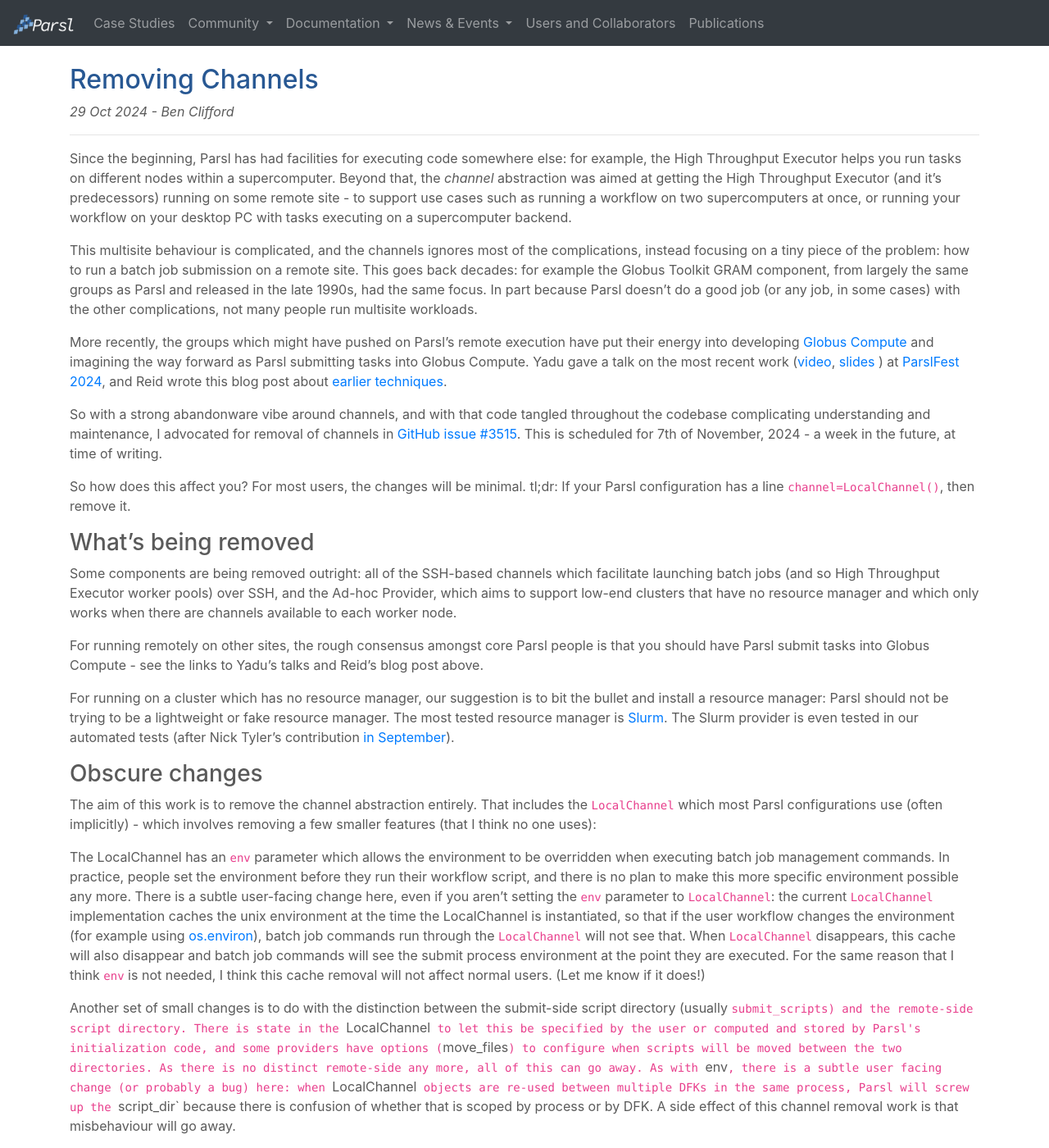
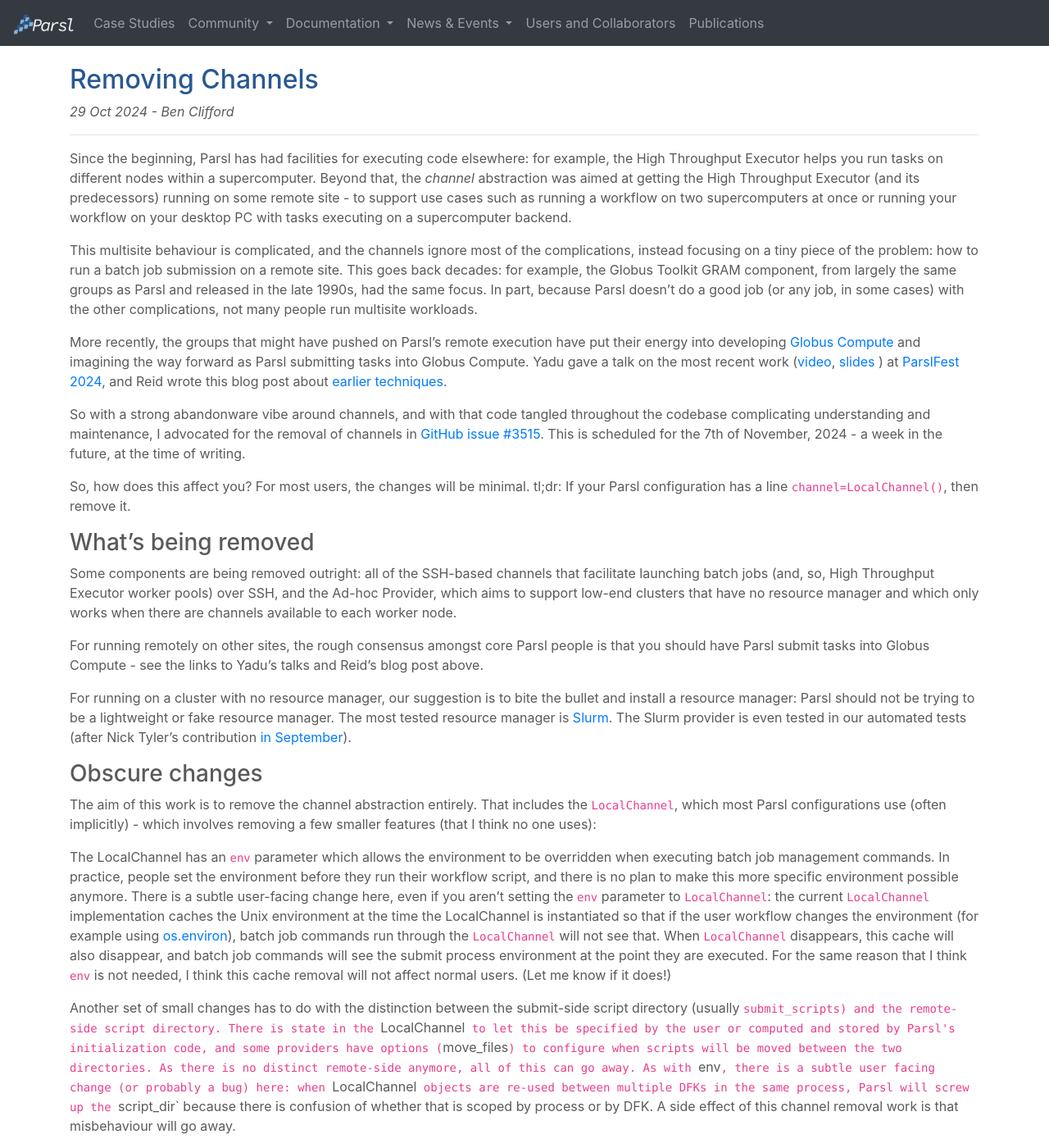
Before and after one commit to Parsl/parsl.github.io, a Jekyll site: the page built from _posts/2024-10-29-removing-channels.md, in a window 1280 px wide and 1400 px high. Shown: the whole window at 82% size. Built offline with Jekyll 4.4.1, drawn with Linux system fonts in a browser that asks for light colours; some of the changed text lies outside the part shown.

Commit message:
Made some minor grammatical updates

```diff
--- a/_posts/2024-10-29-removing-channels.md
+++ b/_posts/2024-10-29-removing-channels.md
@@ -5,42 +5,42 @@
 excerpt: In November 2024, Parsl's little used Channel abstraction is going away. Here are some details.
 ---
 
-Since the beginning, Parsl has had facilities for executing code somewhere else: for example, the High Throughput Executor helps you run tasks on different nodes within a supercomputer. Beyond that, the <em>channel</em> abstraction was aimed at getting the High Throughput Executor (and it's predecessors) running on some remote site - to support use cases such as running a workflow on two supercomputers at once, or running your workflow on your desktop PC with tasks executing on a supercomputer backend.
+Since the beginning, Parsl has had facilities for executing code elsewhere: for example, the High Throughput Executor helps you run tasks on different nodes within a supercomputer. Beyond that, the <em>channel</em> abstraction was aimed at getting the High Throughput Executor (and its predecessors) running on some remote site - to support use cases such as running a workflow on two supercomputers at once or running your workflow on your desktop PC with tasks executing on a supercomputer backend.
 
-This multisite behaviour is complicated, and the channels ignores most of the complications, instead focusing on a tiny piece of the problem: how to run a batch job submission on a remote site. This goes back decades: for example the Globus Toolkit GRAM component, from largely the same groups as Parsl and released in the late 1990s, had the same focus. In part because Parsl doesn't do a good job (or any job, in some cases) with the other complications, not many people run multisite workloads.
+This multisite behaviour is complicated, and the channels ignore most of the complications, instead focusing on a tiny piece of the problem: how to run a batch job submission on a remote site. This goes back decades: for example, the Globus Toolkit GRAM component, from largely the same groups as Parsl and released in the late 1990s, had the same focus. In part, because Parsl doesn't do a good job (or any job, in some cases) with the other complications, not many people run multisite workloads.
 
-More recently, the groups which might have pushed on Parsl's remote execution have put their energy into developing <a href="https://www.globus.org/compute">Globus Compute</a> and imagining the way forward as Parsl submitting tasks into Globus Compute. Yadu gave a talk on the most recent work (<a href="https://youtu.be/6TFTzIdWwUg">video</a>, <a href="https://parsl-project.org/parslfest/2024/Babuji-Yadu_PF24-Channels-and-GCE.pdf">slides</a> ) at <a href="https://parsl-project.org/parslfest/parslfest2024.html">ParslFest 2024</a>, and Reid wrote this blog post about <a href="https://parsl-project.org/2024/06/26/parsl-globus-compute.html">earlier techniques</a>.
+More recently, the groups that might have pushed on Parsl's remote execution have put their energy into developing <a href="https://www.globus.org/compute">Globus Compute</a> and imagining the way forward as Parsl submitting tasks into Globus Compute. Yadu gave a talk on the most recent work (<a href="https://youtu.be/6TFTzIdWwUg">video</a>, <a href="https://parsl-project.org/parslfest/2024/Babuji-Yadu_PF24-Channels-and-GCE.pdf">slides</a> ) at <a href="https://parsl-project.org/parslfest/parslfest2024.html">ParslFest 2024</a>, and Reid wrote this blog post about <a href="https://parsl-project.org/2024/06/26/parsl-globus-compute.html">earlier techniques</a>.
 
-So with a strong abandonware vibe around channels, and with that code tangled throughout the codebase complicating understanding and maintenance, I advocated for removal of channels in <a href="https://github.com/Parsl/parsl/issues/3515">GitHub issue #3515</a>. This is scheduled for 7th of November, 2024 - a week in the future, at time of writing.
+So with a strong abandonware vibe around channels, and with that code tangled throughout the codebase complicating understanding and maintenance, I advocated for the removal of channels in <a href="https://github.com/Parsl/parsl/issues/3515">GitHub issue #3515</a>. This is scheduled for the 7th of November, 2024 - a week in the future, at the time of writing.
 
-So how does this affect you? For most users, the changes will be minimal. tl;dr: If your Parsl configuration has a line `channel=LocalChannel()`, then remove it.
+So, how does this affect you? For most users, the changes will be minimal. tl;dr: If your Parsl configuration has a line `channel=LocalChannel()`, then remove it.
 
 ### What's being removed
 
-Some components are being removed outright: all of the SSH-based channels which facilitate launching batch jobs (and so High Throughput Executor worker pools) over SSH, and the Ad-hoc Provider, which aims to support low-end clusters that have no resource manager and which only works when there are channels available to each worker node.
+Some components are being removed outright: all of the SSH-based channels that facilitate launching batch jobs (and, so, High Throughput Executor worker pools) over SSH, and the Ad-hoc Provider, which aims to support low-end clusters that have no resource manager and which only works when there are channels available to each worker node.
 
 For running remotely on other sites, the rough consensus amongst core Parsl people is that you should have Parsl submit tasks into Globus Compute - see the links to Yadu's talks and Reid's blog post above.
 
-For running on a cluster which has no resource manager, our suggestion is to bit the bullet and install a resource manager: Parsl should not be trying to be a lightweight or fake resource manager. The most tested resource manager is <a href="https://slurm.schedmd.com/documentation.html">Slurm</a>. The Slurm provider is even tested in our automated tests (after Nick Tyler's contribution <a href="https://github.com/Parsl/parsl/pull/3606">in September</a>).
+For running on a cluster with no resource manager, our suggestion is to bite the bullet and install a resource manager: Parsl should not be trying to be a lightweight or fake resource manager. The most tested resource manager is <a href="https://slurm.schedmd.com/documentation.html">Slurm</a>. The Slurm provider is even tested in our automated tests (after Nick Tyler's contribution <a href="https://github.com/Parsl/parsl/pull/3606">in September</a>).
 
 ### Obscure changes
 
-The aim of this work is to remove the channel abstraction entirely. That includes the `LocalChannel` which most Parsl configurations use (often implicitly) - which involves removing a few smaller features (that I think no one uses):
+The aim of this work is to remove the channel abstraction entirely. That includes the `LocalChannel`, which most Parsl configurations use (often implicitly) - which involves removing a few smaller features (that I think no one uses):
 
-The LocalChannel has an `env` parameter which allows the environment to be overridden when executing batch job management commands. In practice, people set the environment before they run their workflow script, and there is no plan to make this more specific environment possible any more. There is a subtle user-facing change here, even if you aren't setting the `env` parameter to `LocalChannel`: the current `LocalChannel` implementation caches the unix environment at the time the LocalChannel is instantiated, so that if the user workflow changes the environment (for example using <a href="https://docs.python.org/3/library/os.html#os.environ">os.environ</a>), batch job commands run through the `LocalChannel` will not see that. When `LocalChannel` disappears, this cache will also disappear and batch job commands will see the submit process environment at the point they are executed. For the same reason that I think `env` is not needed, I think this cache removal will not affect normal users. (Let me know if it does!)
+The LocalChannel has an `env` parameter which allows the environment to be overridden when executing batch job management commands. In practice, people set the environment before they run their workflow script, and there is no plan to make this more specific environment possible anymore. There is a subtle user-facing change here, even if you aren't setting the `env` parameter to `LocalChannel`: the current `LocalChannel` implementation caches the Unix environment at the time the LocalChannel is instantiated so that if the user workflow changes the environment (for example using <a href="https://docs.python.org/3/library/os.html#os.environ">os.environ</a>), batch job commands run through the `LocalChannel` will not see that. When `LocalChannel` disappears, this cache will also disappear, and batch job commands will see the submit process environment at the point they are executed. For the same reason that I think `env` is not needed, I think this cache removal will not affect normal users. (Let me know if it does!)
 
-Another set of small changes is to do with the distinction between the submit-side script directory (usually `submit_scripts) and the remote-side script directory. There is state in the `LocalChannel` to let this be specified by the user or computed and stored by Parsl's initialization code, and some providers have options (`move_files`) to configure when scripts will be moved between the two directories. As there is no distinct remote-side any more, all of this can go away. As with `env`, there is a subtle user facing change (or probably a bug) here: when `LocalChannel` objects are re-used between multiple DFKs in the same process, Parsl will screw up the `script_dir` because there is confusion of whether that is scoped by process or by DFK. A side effect of this channel removal work is that misbehaviour will go away.
+Another set of small changes has to do with the distinction between the submit-side script directory (usually `submit_scripts) and the remote-side script directory. There is state in the `LocalChannel` to let this be specified by the user or computed and stored by Parsl's initialization code, and some providers have options (`move_files`) to configure when scripts will be moved between the two directories. As there is no distinct remote-side anymore, all of this can go away. As with `env`, there is a subtle user facing change (or probably a bug) here: when `LocalChannel` objects are re-used between multiple DFKs in the same process, Parsl will screw up the `script_dir` because there is confusion of whether that is scoped by process or by DFK. A side effect of this channel removal work is that misbehaviour will go away.
 
-### Conceptual cleanups and source code maintainability
+### Conceptual Cleanups and Source Code Maintainability
 
 With channels gone, I hope that users will stop trying to use them and being faced with an support response of either awkward silence or "we think you should do something else".
 
 In addition to the completely deleted code (SSH channels, ad-hoc provider), there are a few screenfuls of code removal in Parsl's initialization code and in various provider implementations. These removals should make things a bit easier to understand, and now that providers don't have to be able to operate remotely, opens the way for further simplifications in some cases.
 
-In preparation for November 7th, a handful of tidyups (the ones that shouldn't affect users) are already merged and released in Parsl 2024.10.28.
+In preparation for November 7th, a handful of tidyups (the ones that shouldn't affect users) have already been merged and released in Parsl 2024.10.28.
 
-### Be involved
+### Be Involved
 
 Parsl's provider mechanisms are not well tested - for example our PBS providers are untested and rely either on developers being careful or user reports. So you might try out the prototype of Parsl-without-channels in <a href="https://github.com/Parsl/parsl/pull/3650">pull request #3650</a> in your own environment, and comment there with success or failure stories.
 
-If you'd like us to not remove features that you're using, consider turning on <a href="https://parsl.readthedocs.io/en/stable/userguide/usage_tracking.html">usage statistics collection</a> for all of your workflow runs. We focus our maintenance efforts primarily on what is actively used, so the more information the better.
+If you'd like us not to remove features that you're using, consider turning on <a href="https://parsl.readthedocs.io/en/stable/userguide/usage_tracking.html">usage statistics collection</a> for all of your workflow runs. We focus our maintenance efforts primarily on what is actively used, so the more information, the better.
```
